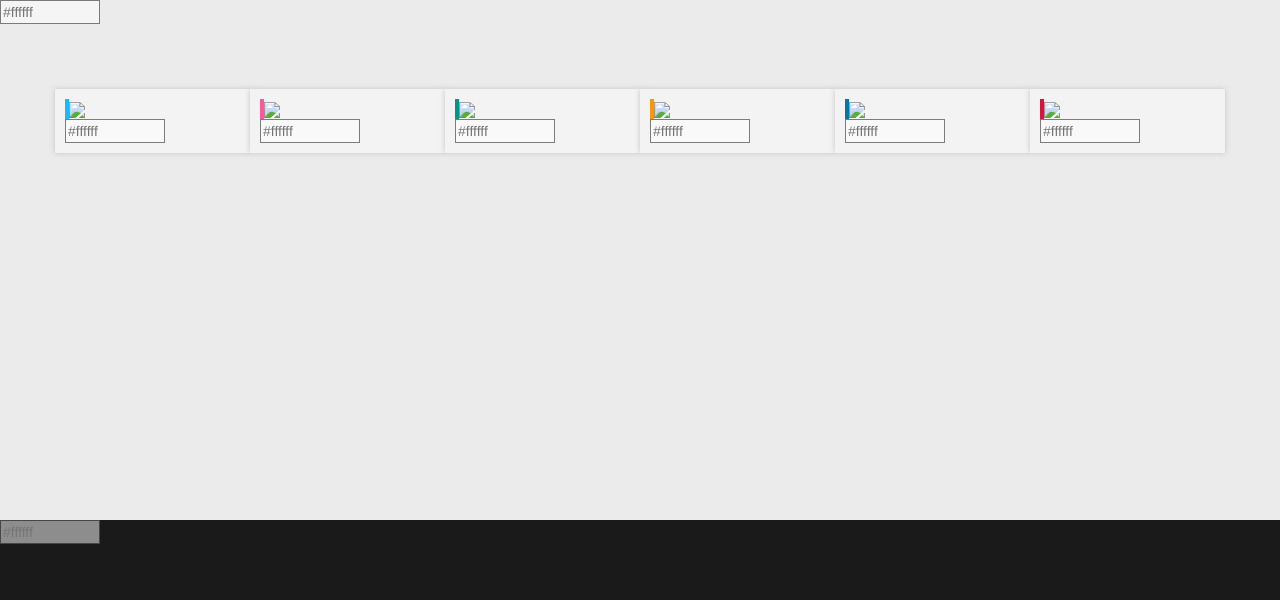
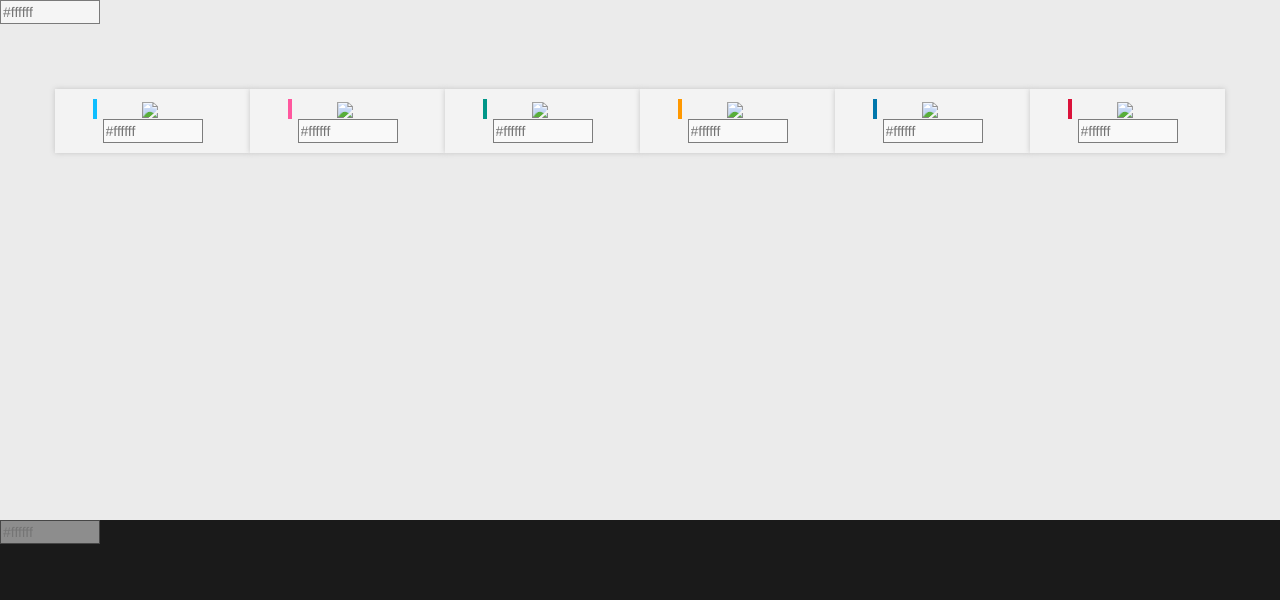
Before and after one commit to projectzr/projectzr.github.io, a PHP site: page / in a window 1280 px wide. Shown: the part 200-800 px from the top of the page. Run offline with PHP 8.4, Linux system fonts and the light colour scheme; some libraries are stand-ins or nearby versions.

Commit message:
att paleta

```diff
--- a/paleta/css/custom.css
+++ b/paleta/css/custom.css
@@ -32,13 +32,12 @@ input {
     margin: .5rem 0;
     padding: 1rem;
     box-shadow: 0 0 5px rgba(185, 185, 185, 0.8);
-    text-align: left;
+    text-align: center;
 }
 .materia-img {
     width: 20%;
     padding-right: 1rem;
     min-width: 120px;
-    float: left !important;
     display: inline-block;
 }
 
--- a/paleta/index.html
+++ b/paleta/index.html
@@ -28,27 +28,27 @@
         <form action="#" style="clear: both;"><input placeholder="#ffffff" type="text" id="corcorpo" onchange="trocaCorCorpo();"></form>
 
         <div class="container section escolas">
-                <div class="col-xs-4 col-md-2 materia">
+                <div class="col-xs-4 col-md-2 materia text-center">
                     <div class="materia-img escola1" id="escola1"><img src="http://via.placeholder.com/125x125"></div>
                     <form action="#" style="clear: both;"><input placeholder="#ffffff" type="text" id="corescola1" onchange="trocaCorEscola1();"></form>
                 </div>
-                <div class="col-xs-4 col-md-2 materia">
+                <div class="col-xs-4 col-md-2 materia text-center">
                     <div class="materia-img escola2" id="escola2"><img src="http://via.placeholder.com/125x125"></div>
                     <form action="#" style="clear: both;"><input placeholder="#ffffff" type="text" id="corescola2" onchange="trocaCorEscola2();"></form>
                 </div>
-                <div class="col-xs-4 col-md-2 materia">
+                <div class="col-xs-4 col-md-2 materia text-center">
                     <div class="materia-img escola3" id="escola3"><img src="http://via.placeholder.com/125x125"></div>
                     <form action="#" style="clear: both;"><input placeholder="#ffffff" type="text" id="corescola3" onchange="trocaCorEscola3();"></form>
                 </div>
-                <div class="col-xs-4 col-md-2 materia">
+                <div class="col-xs-4 col-md-2 materia text-center">
                     <div class="materia-img escola4" id="escola4"><img src="http://via.placeholder.com/125x125"></div>
                     <form action="#" style="clear: both;"><input placeholder="#ffffff" type="text" id="corescola4" onchange="trocaCorEscola4();"></form>
                 </div>
-                <div class="col-xs-4 col-md-2 materia">
+                <div class="col-xs-4 col-md-2 materia text-center">
                     <div class="materia-img escola5" id="escola5"><img src="http://via.placeholder.com/125x125"></div>
                     <form action="#" style="clear: both;"><input placeholder="#ffffff" type="text" id="corescola5" onchange="trocaCorEscola5();"></form>
                 </div>
-                <div class="col-xs-4 col-md-2 materia">
+                <div class="col-xs-4 col-md-2 materia text-center">
                     <div class="materia-img escola6" id="escola6"><img src="http://via.placeholder.com/125x125"></div>
                     <form action="#" style="clear: both;"><input placeholder="#ffffff" type="text" id="corescola6" onchange="trocaCorEscola6();"></form>
                 </div>
```
